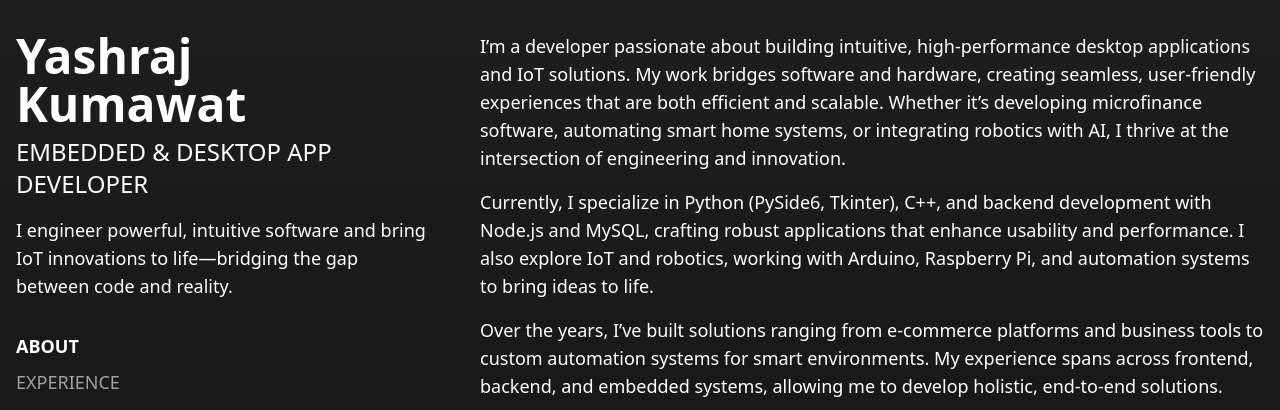
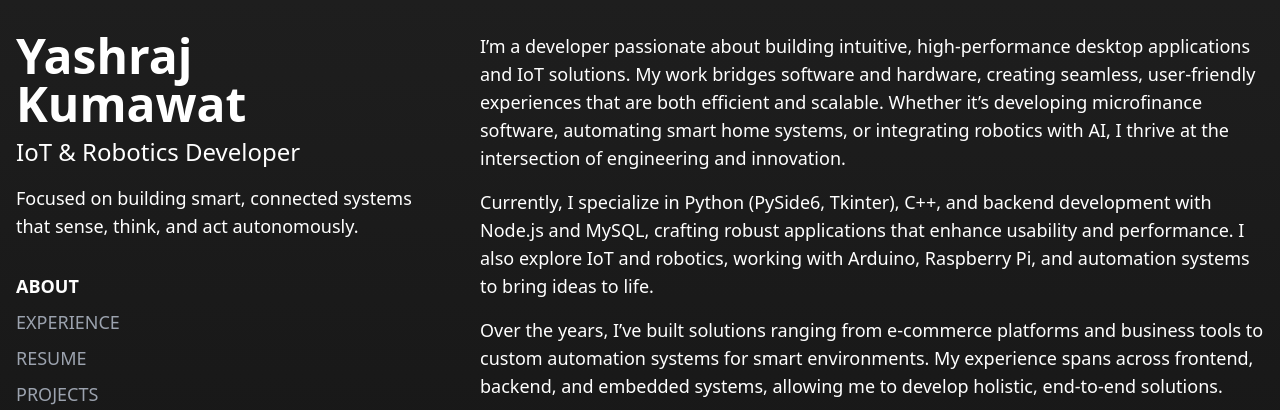
Before and after one commit to yashraj-kumawat-14/portfolio, a plain HTML site: page index.html in a window 1280 px wide. Shown: the top 410 px of the page. Drawn offline with nearby package versions, Linux system fonts and the light colour scheme.

Commit message:
Update index.html

```diff
--- a/index.html
+++ b/index.html
@@ -23,10 +23,10 @@
       Yashraj Kumawat
      </h1>
      <h2 class="text-2xl font-medium mb-4">
-        EMBEDDED & DESKTOP APP DEVELOPER
+        IoT & Robotics Developer
      </h2>
      <p class="text-lg mb-8">
-        I engineer powerful, intuitive software and bring IoT innovations to life—bridging the gap between code and reality.
+        Focused on building smart, connected systems that sense, think, and act autonomously.
      </p>
      <nav class="mb-8">
       <ul>
```
